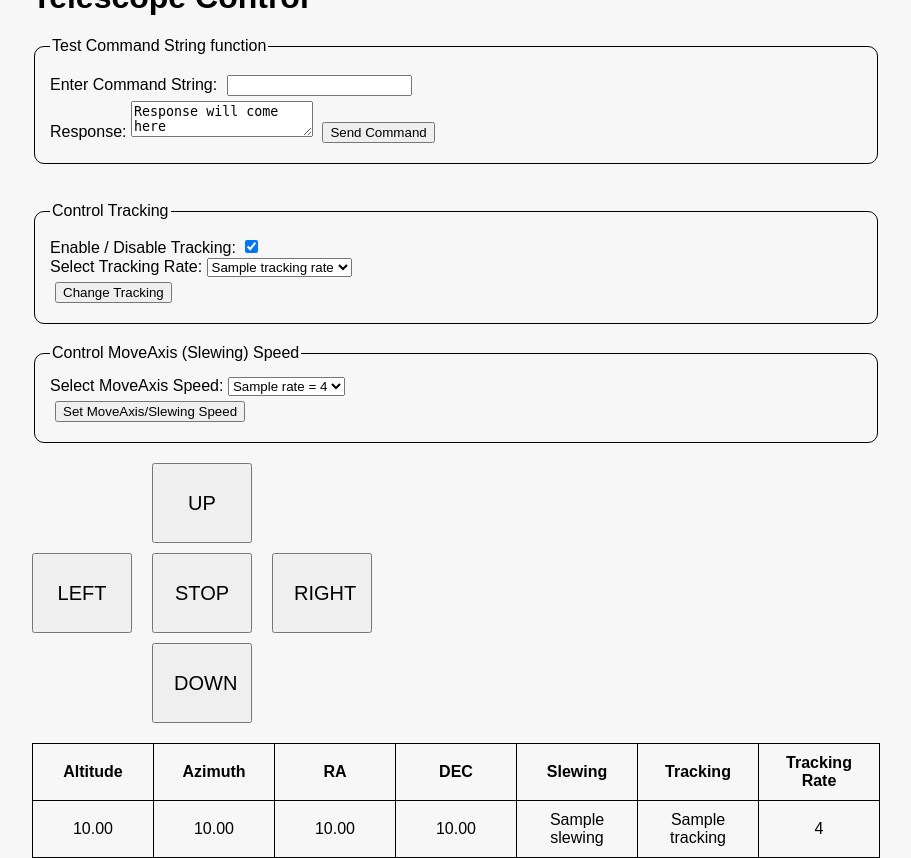
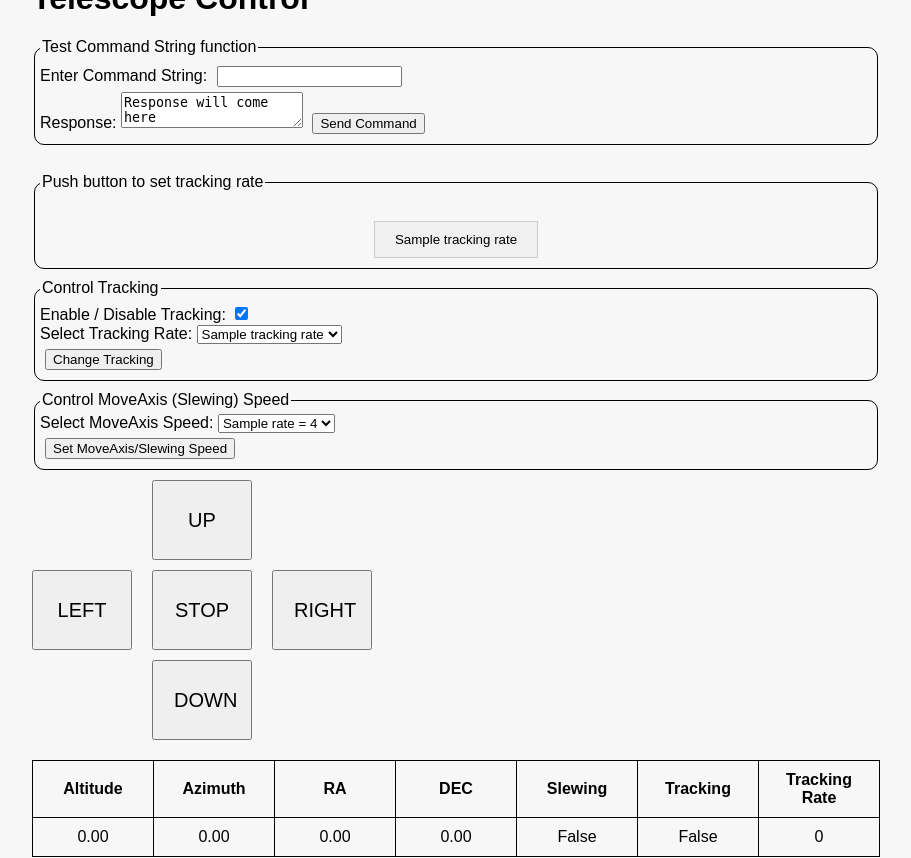
Before and after one commit to dmccallie/handpaddle_controller, a Flask app: template templates/paddle.html in a window 1280 px wide. Shown: the whole page, without its empty margins (184-1095 px from the left). Run offline with Flask 3, Linux system fonts and the light colour scheme; the template is opened without the code that fills it: most values are stand-ins (such as "Sample title", 1, 10 or a date in 2020).

Commit message:
add buttons for tracking rates (WSL)

```diff
--- a/app.py
+++ b/app.py
@@ -244,6 +244,35 @@
         telescope.set_tracking_rate(DriveRates(rate))
     return '', 204
 
+@app.route('/update_tracking_json', methods=['POST'])
+def update_tracking_json():
+    # same as above, but using JSON instead of form data
+    # get the telescope object from the cache
+    telescope: AlpycaTelescope = shared_servers_cache['telescope']
+
+    if telescope is not None:
+        json_data = request.get_json()
+        rate = json_data['tracking-rate']
+        print(f"Setting tracking rate to {rate}")
+        # print("set tracking on/off to: ", tracking_on_off)
+        # if tracking_on_off == '1':
+        telescope.set_tracking(True)
+        # else:
+        #     telescope.set_tracking(False)
+        telescope.set_tracking_rate(DriveRates(int(rate)))
+
+            # Return a JSON response indicating success
+        response = {
+            'success': True,
+            'message': f'Tracking rate set to {DriveRates(int(rate))}'
+        }
+    else:
+        response = {
+            'success': False,
+            'message': 'No telescope connected'
+        }
+    return jsonify(response), 200  # Return 200 OK with the JSON response
+
 # called when changing the MoveAxis rate (not same as tracking rate!)
 # need to cache the selected "rate_item" since we don't have a way to get the current MA rate from telescope
 # rate item has all info needed for moveaxis either for ASCOM or Maestro
--- a/static/styles.css
+++ b/static/styles.css
@@ -13,10 +13,10 @@
   }
 
 fieldset {
-    padding: 15px;
+    padding: 5px;
     border: 1px solid black;
     border-radius: 10px;
-    margin-bottom: 20px;
+    margin-bottom: 10px;
 }
 
 .controller {
@@ -64,3 +64,28 @@
     text-align: center;
     width: 100px;
 }
+
+.tr-button-container {
+    display: flex;
+    justify-content: center;
+    margin-top: 20px;
+}
+
+.tr-control-button {
+    padding: 10px 20px;
+    margin: 5px;
+    background-color: #f0f0f0;
+    border: 1px solid #ccc;
+    cursor: pointer;
+    transition: background-color 0.3s;
+}
+
+.tr-control-button.active {
+    background-color: #4caf50; /* Highlight color for the active button */
+    color: white;
+}
+
+.tr-control-button.disabled { /* disalllow use during POST event */
+    background-color: #ccc;
+    cursor: not-allowed;
+}
--- a/telescope.py
+++ b/telescope.py
@@ -80,6 +80,12 @@
             # if new_ra > 24.0:
             #     new_ra = new_ra - 24.0
 
+            # get supported actions dumped to terminal
+            actions = self.T.SupportedActions
+            print("----------- Telescope's supported actions: ------------------")
+            for action in actions:
+                print(action)
+            print("------------------ End of supported actions ------------------")
             # self.T.SlewToCoordinatesAsync( new_ra, 50)    # 2 hrs east of meridian
 
         except Exception as e:
--- a/templates/paddle.html
+++ b/templates/paddle.html
@@ -18,6 +18,18 @@
         </form>
     </fieldset>
     <br>
+
+    <!-- tracking rates using buttons -->
+
+    <fieldset>
+        <legend>Push button to set tracking rate</legend>
+        <div class="tr-button-container">
+            {% for tr in tracking_rates %}
+                <button class="tr-control-button" onclick="toggle_tr_button(this, {{tr.value}})">{{tr.name}}</button>
+            {% endfor %}
+        </div>
+    </fieldset>
+
     <fieldset>
         <legend>Control Tracking</legend>
         <form hx-post="/update_tracking">
@@ -76,7 +88,7 @@
         <div></div>
     </div>
 
-    <div hx-get="/status" hx-trigger="every 100s" hx-target="#status-table" hx-swap="outerHTML">
+    <div hx-get="/status" hx-trigger="every 1s" hx-target="#status-table" hx-swap="outerHTML">
         {% include "telescope_coords.html" %}
     </div>
 
@@ -119,6 +131,59 @@
             console.error('Error after /control post: ', error);
         });
     }
+
+    // Function to toggle tracking rate buttons and update server
+    function toggle_tr_button(button, tr_value) {
+        // tr_value is the number for the tracking rate list
+
+        // Disable the button interaction while waiting for the POST response
+        disableButtons(true);
+
+        // Send the POST request (to special JSON endpoint)
+        fetch('/update_tracking_json', {
+            method: 'POST',
+            headers: {
+                'Content-Type': 'application/json',
+            },
+            body: JSON.stringify({ 'tracking-rate': tr_value }),
+        })
+        .then(response => {
+            if (!response.ok) {
+                throw new Error('Network response was not ok');
+            }
+            return response.json(); // Assuming the server responds with JSON
+        })
+        .then(data => {
+            if (data.success) {
+                // Success: Update the button display
+                const buttons = document.querySelectorAll('.tr-control-button');
+                buttons.forEach(btn => btn.classList.remove('active'));
+                button.classList.add('active');
+            } else {
+                alert('Failed to update on the server');
+            }
+        })
+        .catch(error => {
+            alert('Failed to send the tracking rate update: ' + error.message);
+        })
+        .finally(() => {
+            // Re-enable button interaction after the POST completes
+            disableButtons(false);
+        });
+    }
+
+    function disableButtons(disabled) {
+        const buttons = document.querySelectorAll('.control-button');
+        buttons.forEach(button => {
+            if (disabled) {
+                button.classList.add('disabled');
+                button.disabled = true;
+            } else {
+                button.classList.remove('disabled');
+                button.disabled = false;
+            }
+        });
+    }
 </script>
 
 {% endblock %}
```
